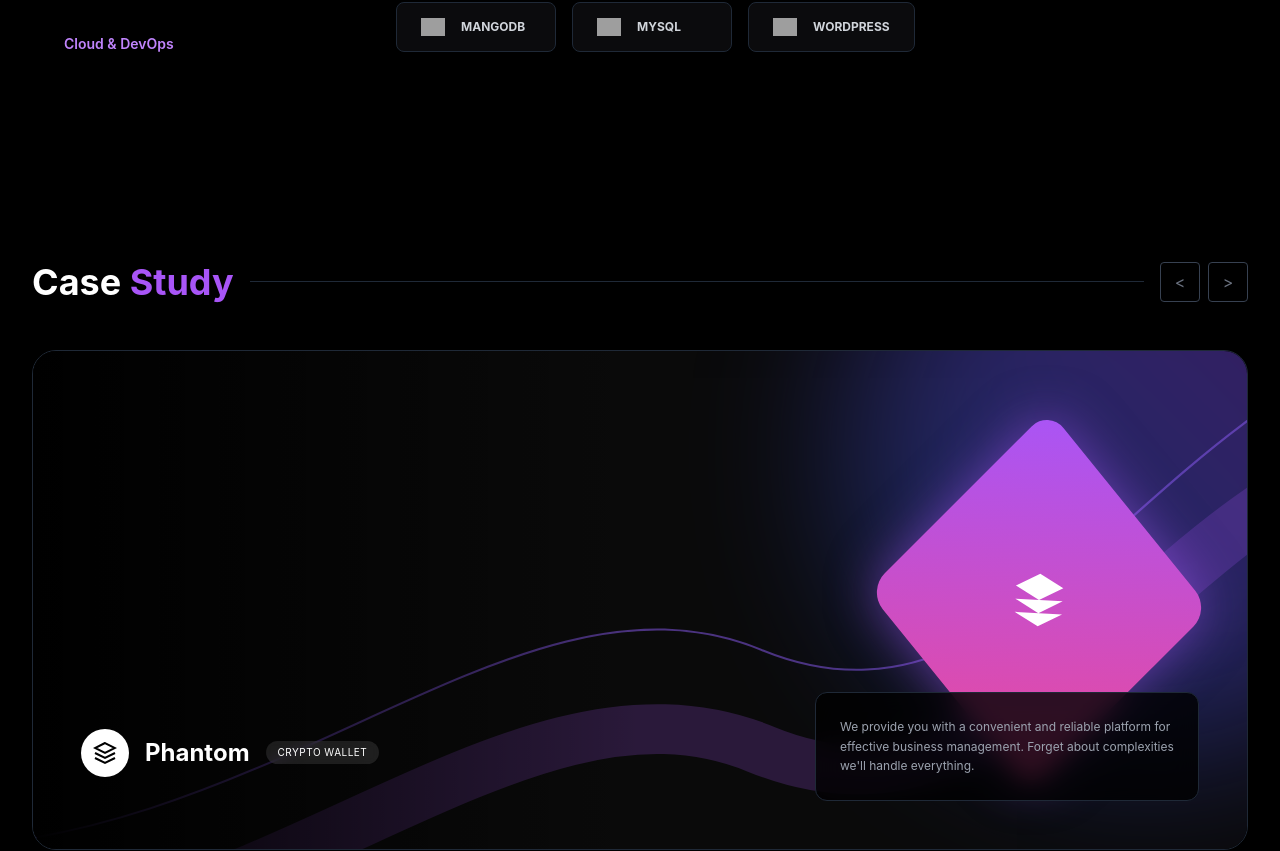
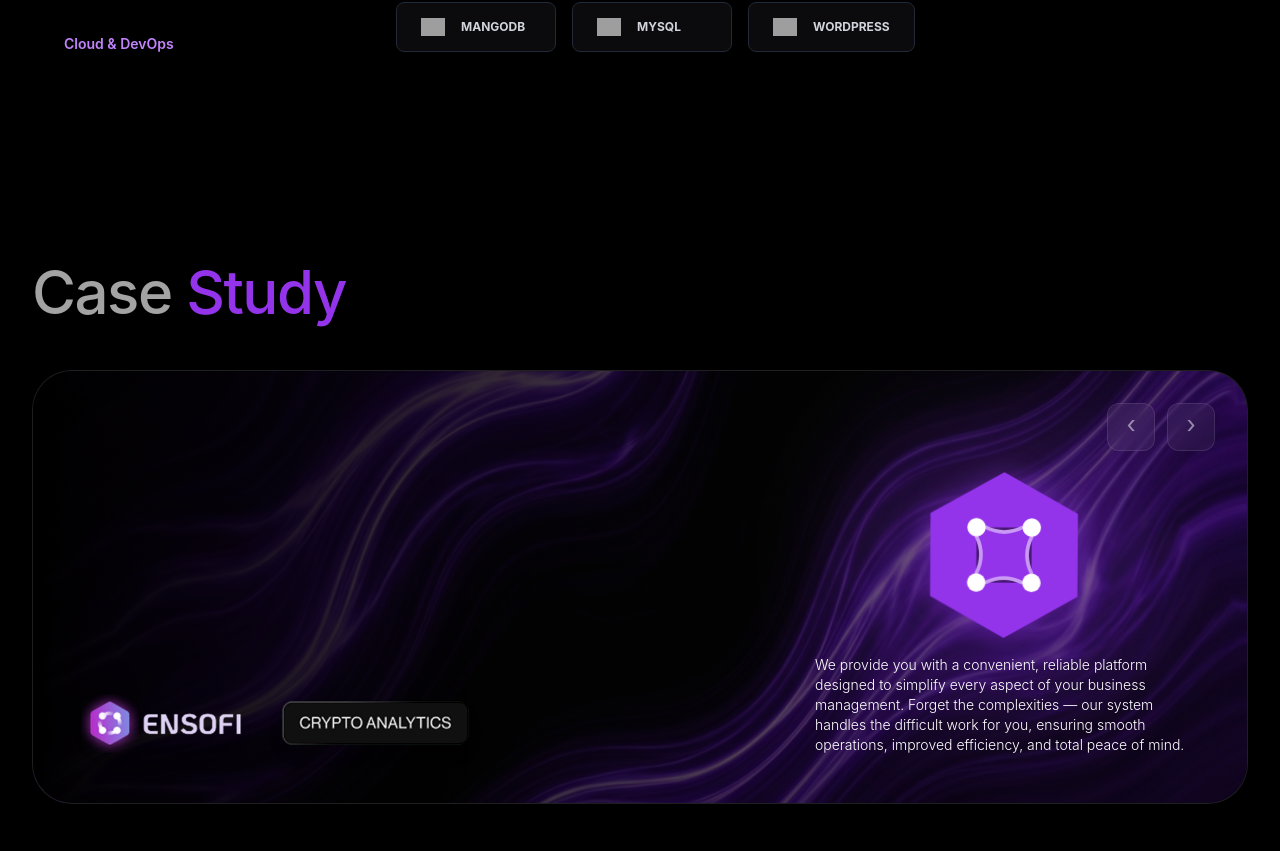
Before and after one commit to MDevHubPro/trivon_web_app, a Next.js app: page / in a window 1280 px wide. Shown: the part 3941-4792 px from the top of the page. Built offline with nearby package versions, Linux system fonts and the light colour scheme; grey boxes are pictures that could not be loaded.

Commit message:
CASE STUDY CARD AND TECHNOLOGY STACK RESPONSIVENESS

```diff
--- a/src/app/services/page.tsx
+++ b/src/app/services/page.tsx
@@ -88,7 +88,7 @@ export default function ServicesPage() {
 
 
             <div className="container mx-auto px-4 md:px-8 relative z-10">
-                <h1 className="text-center text-[70px] font-semibold leading-tight md:text-[70px] mb-8">
+                <h1 className="text-center  text-[70px] font-semibold leading-tight md:text-[70px] mb-8">
                     <span className="bg-gradient-to-r from-[#6B2CEC] to-[#A156F7] bg-clip-text text-transparent">
                         Explore
                     </span>{" "}
--- a/src/components/HomeCaseStudy.tsx
+++ b/src/components/HomeCaseStudy.tsx
@@ -1,67 +1,91 @@
 'use client';
+
+import React from 'react';
+import { motion } from 'framer-motion';
 
 export default function HomeCaseStudy() {
     return (
-        <section className="py-24 bg-black relative">
-            <div className="container mx-auto px-4 md:px-8">
+        <section className="bg-black text-white py-24 relative overflow-hidden">
+            <div className="container mx-auto px-4 md:px-8 max-w-7xl">
 
-                <div className="flex items-center gap-4 mb-12">
-                    <h2 className="text-4xl font-bold text-white">Case <span className="text-purple-500">Study</span></h2>
-                    <div className="flex-grow h-px bg-gray-800"></div>
-                    <div className="flex gap-2">
-                        <button className="w-10 h-10 border border-gray-700 rounded flex items-center justify-center text-gray-500 hover:text-white hover:border-white transition">&lt;</button>
-                        <button className="w-10 h-10 border border-gray-700 rounded flex items-center justify-center text-gray-500 hover:text-white hover:border-white transition">&gt;</button>
-                    </div>
+                {/* Title */}
+                <h2 className="text-4xl md:text-6xl font-medium tracking-tight mb-12">
+                    <span className="text-neutral-400">Case</span>{' '}
+                    <span className="text-purple-600">Study</span>
+                </h2>
+
+                {/* Normal Card */}
+                <div className="relative w-full aspect-[16/11] sm:aspect-[16/9] md:aspect-[2/1] lg:aspect-[2.4/1] xl:aspect-[2.8/1] bg-[#060606] rounded-[1.5rem] md:rounded-[2.5rem] border border-white/10 overflow-hidden group shadow-2xl">
+
+                    {/* Background Image */}
+                    <img
+                        src="/case-study-bg.png"
+                        alt="Background"
+                        className="absolute inset-0 w-full h-full object-cover opacity-50 group-hover:scale-105 transition-transform duration-1000 ease-out"
+                    />
+
+                    {/* Gradients for depth - more layered for better contrast */}
+                    <div className="absolute inset-0 bg-gradient-to-r from-black via-black/30 to-transparent" />
+                    <div className="absolute inset-0 bg-gradient-to-t from-black/20 via-transparent to-transparent" />
+                    <div className="absolute inset-0 bg-gradient-to-b from-black/40 via-transparent to-transparent opacity-60" />
+
+                    {/* Navigation Buttons (Top Right) */}
+                    <div className="absolute top-4 right-4 md:top-8 md:right-8 z-30 flex gap-2 md:gap-3">
+                        <button className="w-10 h-10 md:w-12 md:h-12 rounded-lg md:rounded-xl bg-white/5 border border-white/10 flex items-center justify-center text-white/50 hover:bg-white/10 hover:text-white transition-all backdrop-blur-md">
+                            <span className="text-xl md:text-2xl mt-[-4px]">‹</span>
+                        </button>
+                        <button className="w-10 h-10 md:w-12 md:h-12 rounded-lg md:rounded-xl bg-white/5 border border-white/10 flex items-center justify-center text-white/50 hover:bg-white/10 hover:text-white transition-all backdrop-blur-md">
+                            <span className="text-xl md:text-2xl mt-[-4px]">›</span>
+                        </button>
                     </div>
 
-                {/* Featured Card */}
-                <div className="w-full h-[500px] rounded-3xl overflow-hidden relative border border-gray-800 group">
-                    {/* Background Image / Abstract */}
-                    <div className="absolute inset-0 bg-[#0a0a0a]">
-                        {/* Abstract Purple Fluid */}
-                        <div className="absolute top-0 right-0 w-[600px] h-[600px] bg-gradient-to-bl from-purple-600 to-blue-600 blur-[80px] opacity-40 rounded-full translate-x-1/3 -translate-y-1/3"></div>
-
-                        {/* Purple Swirl SVG */}
-                        <svg className="absolute inset-0 w-full h-full" viewBox="0 0 1000 500" preserveAspectRatio="none">
-                            <path d="M0,500 C300,400 300,100 500,100 C700,100 700,400 1000,500 L1000,0 L0,0 Z" fill="none" />
-                            {/* Custom flowing shape mimicking the fluid design */}
-                            <path d="M-100,500 C200,500 400,200 600,300 S900,100 1100,0" stroke="#8B5CF6" strokeWidth="2" fill="none" opacity="0.5" />
-                            <path d="M-100,600 C200,600 400,300 600,400 S900,200 1100,100" stroke="#A855F7" strokeWidth="50" fill="none" opacity="0.2" filter="url(#glow)" />
+                    {/* Central Hex Icon - Adjust size and position fluidly */}
+                    <div className="absolute right-[10%] lg:right-[20%] top-1/2 -translate-y-1/2 hidden lg:block select-none scale-75 lg:scale-100">
+                        <motion.div
+                            animate={{
+                                scale: [0.95, 1, 0.95],
+                                rotate: [0, 2, 0]
+                            }}
+                            transition={{ duration: 6, repeat: Infinity, ease: "easeInOut" }}
+                            className="relative w-48 h-48 lg:w-64 lg:h-64 flex items-center left-32 lg:mb-16  justify-center"
+                        >
+                            <div className="absolute inset-0 bg-purple-500/20 blur-[60px] lg:blur-[80px] rounded-full" />
+                            <svg viewBox="0 0 100 100" className="w-32 h-32 lg:w-48 lg:h-48 drop-shadow-[0_0_15px_rgba(147,51,234,0.4)]">
+                                <path d="M50 5 L90 27.5 V72.5 L50 95 L10 72.5 V27.5 L50 5Z" fill="#9333ea" />
+                                <circle cx="35" cy="35" r="5" fill="white" />
+                                <circle cx="65" cy="35" r="5" fill="white" />
+                                <circle cx="35" cy="65" r="5" fill="white" />
+                                <circle cx="65" cy="65" r="5" fill="white" />
+                                <path d="M35 40 Q40 50 35 60" stroke="white" strokeWidth="2" strokeLinecap="round" opacity="0.5" />
+                                <path d="M65 40 Q60 50 65 60" stroke="white" strokeWidth="2" strokeLinecap="round" opacity="0.5" />
+                                <path d="M40 35 Q50 40 60 35" stroke="white" strokeWidth="2" strokeLinecap="round" opacity="0.5" />
+                                <path d="M40 65 Q50 60 60 65" stroke="white" strokeWidth="2" strokeLinecap="round" opacity="0.5" />
                             </svg>
-                        <div className="absolute inset-0 bg-gradient-to-r from-black via-transparent to-transparent"></div>
+                        </motion.div>
                     </div>
 
-                    {/* Content */}
-                    <div className="absolute inset-0 p-12 flex flex-col justify-end items-start md:w-1/2">
-                        <div className="flex items-center gap-4 mb-6">
-                            <div className="w-12 h-12 bg-white rounded-full flex items-center justify-center">
-                                {/* Logo Icon */}
-                                <svg width="24" height="24" viewBox="0 0 24 24" fill="none" stroke="black" strokeWidth="2"><path d="M12 2L2 7l10 5 10-5-10-5zM2 17l10 5 10-5M2 12l10 5 10-5" /></svg>
+                    {/* Content Container - Bottom portion */}
+                    <div className="absolute inset-x-0 bottom-0 p-6 md:p-8 lg:p-12 flex flex-col md:flex-row md:items-end justify-between gap-6">
+
+                        {/* Bottom Left Image (casecard.png) */}
+                        <div className="z-20 shrink-0">
+                            <img
+                                src="/assets/casecard.png"
+                                alt="Case Logo"
+                                className="h-12 sm:h-14 md:h-16 2xl:h-20 w-auto object-contain drop-shadow-lg"
+                            />
                         </div>
-                            <span className="text-2xl font-bold text-white">Phantom</span>
-                            <div className="px-3 py-1 bg-white/10 rounded-full text-[10px] text-white uppercase tracking-wider backdrop-blur-sm">
-                                Crypto Wallet
+
+                        {/* Description (Bottom Right) */}
+                        <div className="max-w-xs lg:max-w-sm  z-20">
+                            <p className="text-white text-xs md:text-sm leading-relaxed font-light line-clamp-3 md:line-clamp-none">
+                                We provide you with a convenient, reliable platform designed to simplify
+                                every aspect of your business management. Forget the complexities — our
+                                system handles the difficult work for you, ensuring smooth operations, improved efficiency, and total peace of mind.
+                            </p>
                         </div>
                     </div>
                 </div>
-
-                    {/* Right Side Hexagon Centerpiece */}
-                    <div className="absolute right-20 top-1/2 -translate-y-1/2 w-64 h-64 hidden md:flex items-center justify-center">
-                        <div className="w-full h-full bg-gradient-to-br from-purple-500 to-pink-500 rounded-3xl rotate-45 transform skew-y-6 shadow-[0_0_50px_rgba(168,85,247,0.5)] flex items-center justify-center">
-                            <svg width="60" height="60" viewBox="0 0 24 24" fill="white" className="-rotate-45">
-                                <path d="M12 2L2 7l10 5 10-5-10-5zM2 17l10 5 10-5M2 12l10 5 10-5" />
-                            </svg>
-                        </div>
-                    </div>
-
-                    {/* Description Box Floating */}
-                    <div className="absolute bottom-12 right-12 max-w-sm bg-black/80 backdrop-blur-md rounded-xl p-6 border border-gray-800 hidden md:block">
-                        <p className="text-gray-400 text-xs leading-relaxed">
-                            We provide you with a convenient and reliable platform for effective business management. Forget about complexities we'll handle everything.
-                        </p>
-                    </div>
-                </div>
-
             </div>
         </section>
     );
--- a/src/components/TechnologyStack.tsx
+++ b/src/components/TechnologyStack.tsx
@@ -54,7 +54,7 @@ export default function TechnologyStack() {
             <div className="container mx-auto px-4 md:px-8">
 
                 <div className="mb-16 flex flex-col  gap-9">
-                    <h2 className="text-5xl md:text-[170px] font-bold text-white mb-4">
+                    <h2 className="text-5xl xl:text-[170px] font-bold text-white mb-4">
                         Technology <span className="text-transparent bg-clip-text bg-gradient-to-r from-purple-500 to-blue-500">Stack</span>
                     </h2>
                     <p className="text-gray-500 md:text-[20px] text-[14px] max-w-[70%]">
```
Also changed, not shown: src/components/ProcessSection.tsx (+15 -4 lines), public/assets/casecard.png (added), public/case-study-bg.png (added). Lines whose indentation alone changed are shown as unchanged.
